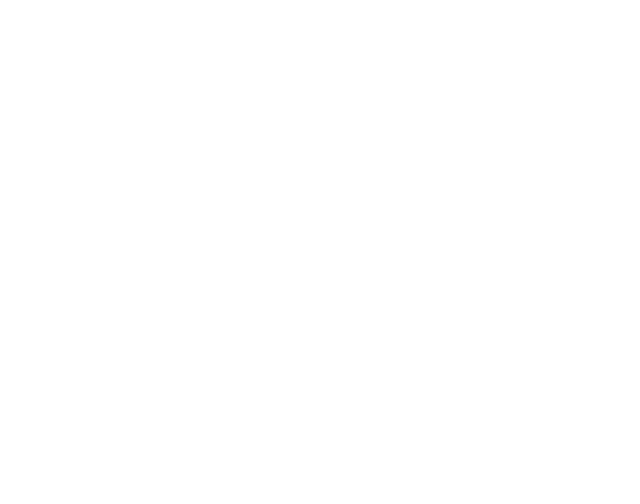
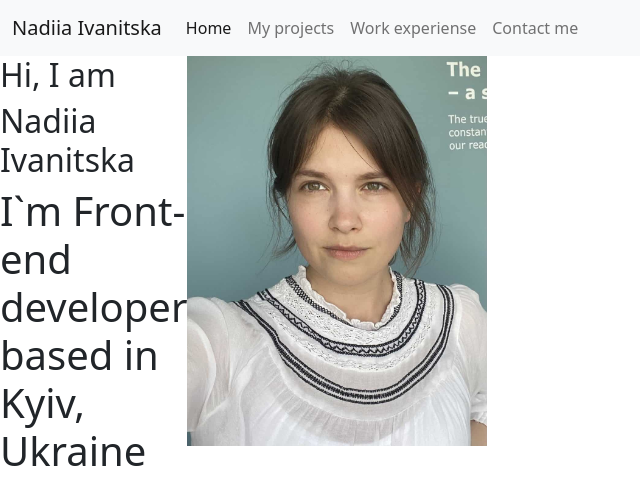
Before and after one commit to NadieIvi/Portfolio, a plain HTML site: page index.html in a window 1280 px wide. Shown: the whole page, without its empty margins (0-640 px from the left). Drawn offline with nearby package versions, Linux system fonts and the light colour scheme.

Commit message:
Added navbar and header to html

```diff
--- a/index.html
+++ b/index.html
@@ -10,9 +10,44 @@
     <link href="https://cdn.jsdelivr.net/npm/bootstrap@5.2.0/dist/css/bootstrap.min.css" rel="stylesheet" integrity="sha384-gH2yIJqKdNHPEq0n4Mqa/HGKIhSkIHeL5AyhkYV8i59U5AR6csBvApHHNl/vI1Bx" crossorigin="anonymous">
     <script src="https://kit.fontawesome.com/e862b198a6.js" crossorigin="anonymous"></script>
     <link rel="stylesheet" href="style.css" />
-    <style
 </head>
 <body>
+<nav class="navbar navbar-expand-lg bg-light">
+    <div class="container-fluid">
+        <a class="navbar-brand" href="#">Nadiia Ivanitska</a>
+        <button class="navbar-toggler" type="button" data-bs-toggle="collapse" data-bs-target="#navbarNav" aria-controls="navbarNav" aria-expanded="false" aria-label="Toggle navigation">
+            <span class="navbar-toggler-icon"></span>
+        </button>
+        <div class="collapse navbar-collapse" id="navbarNav">
+            <ul class="navbar-nav">
+                <li class="nav-item">
+                    <a class="nav-link active" aria-current="page" href="#">Home</a>
+                </li>
+                <li class="nav-item">
+                    <a class="nav-link" href="#">My projects</a>
+                </li>
+                <li class="nav-item">
+                    <a class="nav-link" href="#">Work experiense</a>
+                </li>
+                <li class="nav-item">
+                    <a class="nav-link">Contact me</a>
+                </li>
+            </ul>
+        </div>
+    </div>
+</nav>
 
+<header>
+    <header class="d-flex">
+        <div class="heading ">
+            <h2>Hi, I am</h2>
+            <h2>Nadiia Ivanitska</h2>
+            <h1>I`m Front-end developer based in Kyiv, Ukraine</h1>
+        </div>
+        <div>
+        <img src="images/photo.jpg" alt="Photo">
+        </div>
+    </header>
+</header>
 </body>
 </html>
--- a/style.css
+++ b/style.css
@@ -0,0 +1,3 @@
+header, img{
+    max-width: 300px;
+}
```
Also changed, not shown: images/photo.jpg (added).
